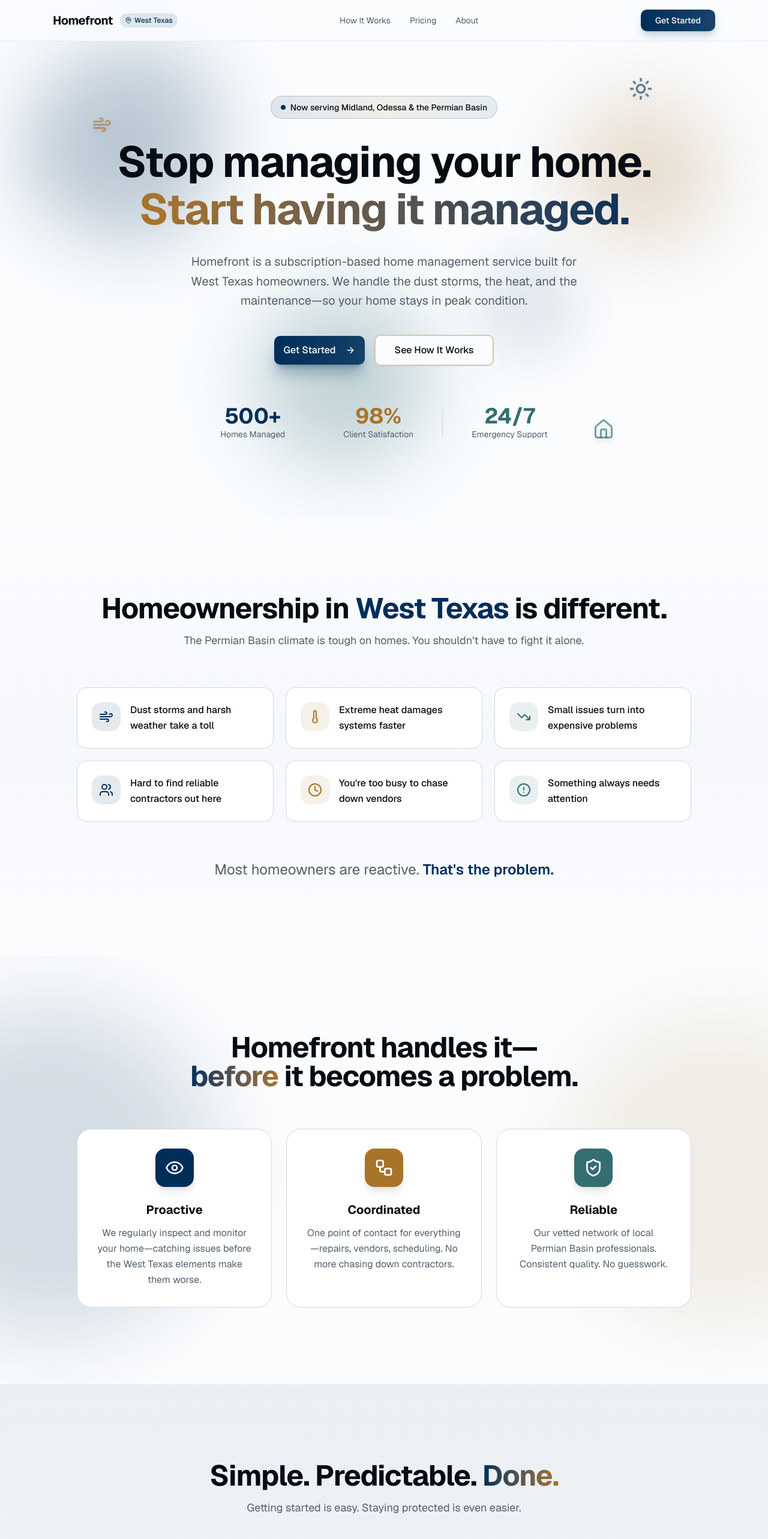
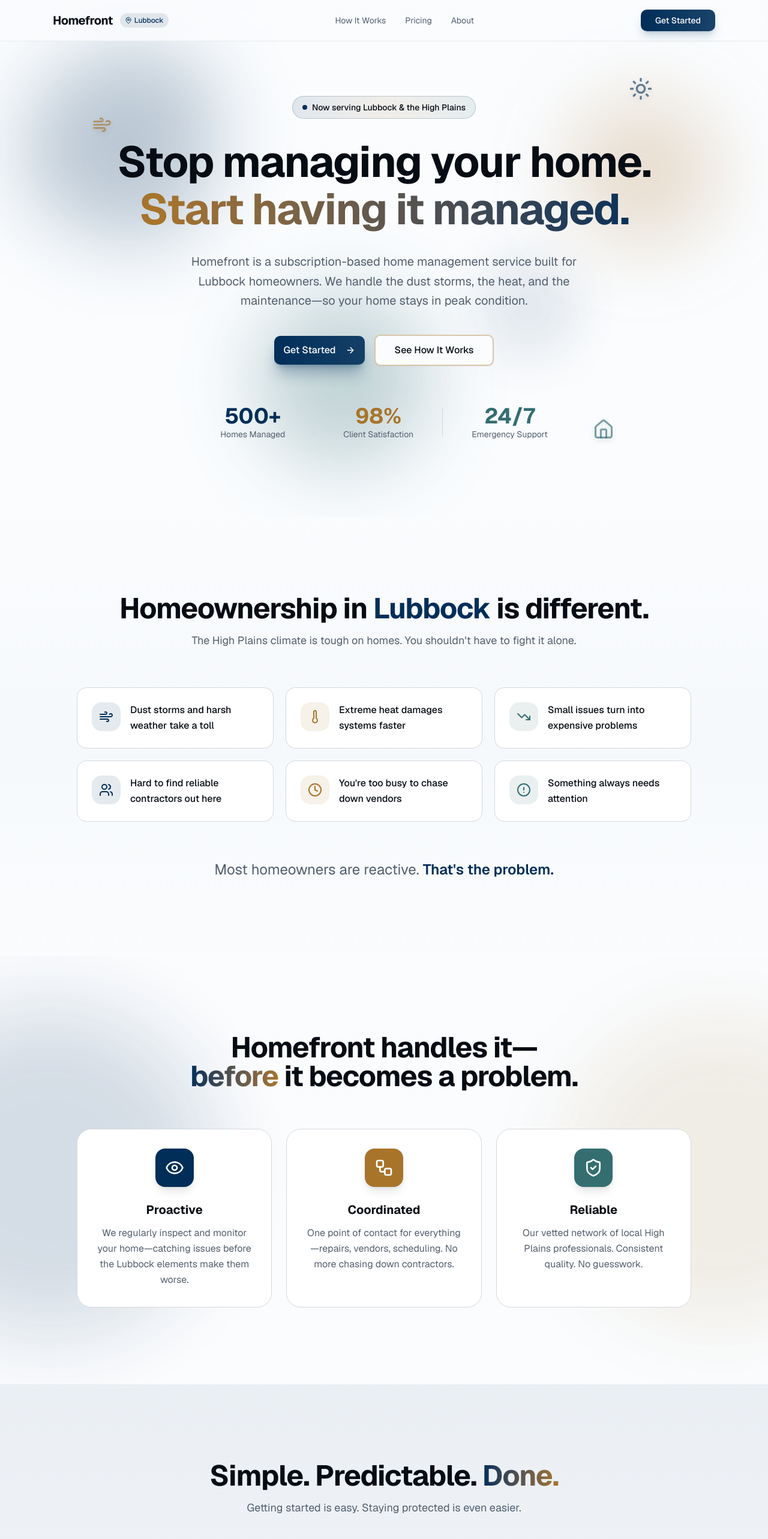
Before and after one commit to treywoodward/Homefront_Website, a Next.js app: page / in a window 1280 px wide. Shown: the top 2566 px of the page at 60% size. Built offline with nearby package versions, Linux system fonts and the light colour scheme.

Commit message:
Update service area from Midland-Odessa to Lubbock & the High Plains
Co-Authored-By: Claude Sonnet 4.6 <noreply@anthropic.com>

```diff
--- a/components/final-cta.tsx
+++ b/components/final-cta.tsx
@@ -23,7 +23,7 @@ export function FinalCTA() {
       <div className="relative mx-auto max-w-3xl text-center">
         <div className="inline-flex items-center gap-2 px-4 py-2 rounded-full bg-background/10 border border-background/20 mb-8">
           <MapPin className="h-4 w-4 text-primary" />
-          <span className="text-sm font-medium text-background/80">Serving Midland, Odessa & the Permian Basin</span>
+          <span className="text-sm font-medium text-background/80">Serving Lubbock & the High Plains</span>
         </div>
 
         <h2 className="text-3xl md:text-4xl lg:text-5xl font-bold tracking-tight text-balance">
@@ -33,7 +33,7 @@ export function FinalCTA() {
         </h2>
 
         <p className="mt-6 text-lg text-background/70 max-w-xl mx-auto">
-          Join hundreds of West Texas homeowners who&apos;ve stopped worrying about maintenance and started enjoying their homes.
+          Join hundreds of Lubbock homeowners who&apos;ve stopped worrying about maintenance and started enjoying their homes.
         </p>
 
         <div className="mt-10 flex flex-col sm:flex-row items-center justify-center gap-4">
--- a/components/footer.tsx
+++ b/components/footer.tsx
@@ -12,12 +12,12 @@ export function Footer() {
               Homefront
             </Link>
             <p className="mt-3 text-muted-foreground leading-relaxed">
-              Private home management for West Texas homeowners. Serving Midland, Odessa, and the greater Permian Basin.
+              Private home management for Lubbock homeowners. Serving Lubbock and the greater High Plains.
             </p>
             <div className="mt-6 space-y-3">
               <div className="flex items-center gap-3 text-sm text-muted-foreground">
                 <MapPin className="h-4 w-4 text-primary" />
-                <span>Midland-Odessa, TX</span>
+                <span>Lubbock, TX</span>
               </div>
               <div className="flex items-center gap-3 text-sm text-muted-foreground">
                 <Phone className="h-4 w-4 text-accent" />
@@ -68,7 +68,7 @@ export function Footer() {
             © {new Date().getFullYear()} Homefront. All rights reserved.
           </p>
           <p className="text-sm text-muted-foreground">
-            Made with care in <span className="text-primary font-medium">West Texas</span>
+            Made with care in <span className="text-primary font-medium">Lubbock</span>
           </p>
         </div>
       </div>
--- a/components/header.tsx
+++ b/components/header.tsx
@@ -17,7 +17,7 @@ export function Header() {
           </Link>
           <span className="hidden sm:flex items-center gap-1 px-2 py-1 rounded-full bg-primary/10 text-xs font-medium text-primary">
             <MapPin className="h-3 w-3" />
-            West Texas
+            Lubbock
           </span>
         </div>
 
--- a/components/hero.tsx
+++ b/components/hero.tsx
@@ -27,7 +27,7 @@ export function Hero() {
             <span className="animate-ping absolute inline-flex h-full w-full rounded-full bg-primary opacity-75"></span>
             <span className="relative inline-flex rounded-full h-2 w-2 bg-primary"></span>
           </span>
-          <span className="text-sm font-medium text-foreground">Now serving Midland, Odessa & the Permian Basin</span>
+          <span className="text-sm font-medium text-foreground">Now serving Lubbock & the High Plains</span>
         </div>
 
         <h1 className="text-4xl md:text-6xl lg:text-7xl font-bold tracking-tight text-foreground leading-[1.1] text-balance animate-fade-in-up delay-100">
@@ -37,7 +37,7 @@ export function Hero() {
         </h1>
 
         <p className="mt-8 text-lg md:text-xl text-muted-foreground max-w-2xl mx-auto leading-relaxed text-pretty animate-fade-in-up delay-200">
-          Homefront is a subscription-based home management service built for West Texas homeowners. We handle the dust storms, the heat, and the maintenance—so your home stays in peak condition.
+          Homefront is a subscription-based home management service built for Lubbock homeowners. We handle the dust storms, the heat, and the maintenance—so your home stays in peak condition.
         </p>
 
         <div className="mt-10 flex flex-col sm:flex-row items-center justify-center gap-4 animate-fade-in-up delay-300">
--- a/components/how-it-works.tsx
+++ b/components/how-it-works.tsx
@@ -14,7 +14,7 @@ const steps = [
     number: "02",
     icon: Search,
     title: "We Inspect & Track",
-    description: "We build a full picture of your home and stay ahead of West Texas wear.",
+    description: "We build a full picture of your home and stay ahead of Lubbock wear.",
     color: "accent",
   },
   {
--- a/components/pricing.tsx
+++ b/components/pricing.tsx
@@ -69,7 +69,7 @@ export function Pricing() {
             Straightforward <span className="bg-gradient-to-r from-primary to-accent bg-clip-text text-transparent">pricing.</span>
           </h2>
           <p className="mt-4 text-lg text-muted-foreground">
-            Plans designed for West Texas homeowners. No surprises.
+            Plans designed for Lubbock homeowners. No surprises.
           </p>
         </div>
 
@@ -132,7 +132,7 @@ export function Pricing() {
         </div>
 
         <p className="mt-12 text-center text-muted-foreground">
-          All plans include coverage for homes in <span className="text-primary font-medium">Midland</span>, <span className="text-accent font-medium">Odessa</span>, and the greater <span className="text-tertiary font-medium">Permian Basin</span>.
+          All plans include coverage for homes in <span className="text-primary font-medium">Lubbock</span> and the greater <span className="text-tertiary font-medium">High Plains</span>.
         </p>
       </div>
     </section>
--- a/components/problem.tsx
+++ b/components/problem.tsx
@@ -46,10 +46,10 @@ export function Problem() {
     <section className="py-20 md:py-32 px-6 bg-gradient-to-b from-background via-secondary/30 to-background">
       <div className="mx-auto max-w-5xl">
         <h2 className="text-3xl md:text-4xl lg:text-5xl font-bold tracking-tight text-foreground text-center text-balance">
-          Homeownership in <span className="text-primary">West Texas</span> is different.
+          Homeownership in <span className="text-primary">Lubbock</span> is different.
         </h2>
         <p className="mt-4 text-lg text-muted-foreground text-center max-w-2xl mx-auto">
-          The Permian Basin climate is tough on homes. You shouldn&apos;t have to fight it alone.
+          The High Plains climate is tough on homes. You shouldn&apos;t have to fight it alone.
         </p>
 
         <div className="mt-16 grid grid-cols-1 md:grid-cols-2 lg:grid-cols-3 gap-5">
--- a/components/real-estate.tsx
+++ b/components/real-estate.tsx
@@ -6,7 +6,7 @@ const benefits = [
   {
     icon: TrendingUp,
     title: "Maintain Property Value",
-    description: "Regular maintenance protects your investment from harsh West Texas conditions.",
+    description: "Regular maintenance protects your investment from harsh Lubbock conditions.",
     color: "primary",
   },
   {
--- a/components/services.tsx
+++ b/components/services.tsx
@@ -23,7 +23,7 @@ const mainServices = [
   { icon: FileText, text: "Digital home history + records", color: "text-accent", bg: "bg-accent/10" },
   { icon: Users, text: "Local vendor coordination", color: "text-tertiary", bg: "bg-tertiary/10" },
   { icon: Calendar, text: "Priority scheduling", color: "text-primary", bg: "bg-primary/10" },
-  { icon: MapPin, text: "Trusted Permian Basin network", color: "text-accent", bg: "bg-accent/10" },
+  { icon: MapPin, text: "Trusted High Plains network", color: "text-accent", bg: "bg-accent/10" },
   { icon: Droplets, text: "Water system monitoring", color: "text-tertiary", bg: "bg-tertiary/10" },
 ]
 
@@ -44,10 +44,10 @@ export function Services() {
       <div className="relative mx-auto max-w-6xl">
         <div className="text-center">
           <h2 className="text-3xl md:text-4xl lg:text-5xl font-bold tracking-tight text-foreground text-balance">
-            Everything your <span className="text-primary">West Texas</span> home needs.
+            Everything your <span className="text-primary">Lubbock</span> home needs.
           </h2>
           <p className="mt-4 text-lg text-muted-foreground max-w-2xl mx-auto">
-            Services designed specifically for the unique challenges of Permian Basin homeownership.
+            Services designed specifically for the unique challenges of High Plains homeownership.
           </p>
         </div>
 
--- a/components/solution.tsx
+++ b/components/solution.tsx
@@ -6,7 +6,7 @@ const pillars = [
   {
     icon: Eye,
     title: "Proactive",
-    description: "We regularly inspect and monitor your home—catching issues before the West Texas elements make them worse.",
+    description: "We regularly inspect and monitor your home—catching issues before the Lubbock elements make them worse.",
     gradient: "from-primary to-primary/80",
     iconBg: "bg-primary",
   },
@@ -20,7 +20,7 @@ const pillars = [
   {
     icon: ShieldCheck,
     title: "Reliable",
-    description: "Our vetted network of local Permian Basin professionals. Consistent quality. No guesswork.",
+    description: "Our vetted network of local High Plains professionals. Consistent quality. No guesswork.",
     gradient: "from-tertiary to-tertiary/80",
     iconBg: "bg-tertiary",
   },
--- a/components/trust.tsx
+++ b/components/trust.tsx
@@ -3,7 +3,7 @@
 import { UserCheck, ClipboardList, MessageSquare, BadgeCheck, Star } from "lucide-react"
 
 const trustPoints = [
-  { icon: UserCheck, text: "Vetted local West Texas professionals", color: "text-primary", bg: "bg-primary/10" },
+  { icon: UserCheck, text: "Vetted local Lubbock professionals", color: "text-primary", bg: "bg-primary/10" },
   { icon: ClipboardList, text: "Climate-specific inspection process", color: "text-accent", bg: "bg-accent/10" },
   { icon: MessageSquare, text: "Transparent communication always", color: "text-tertiary", bg: "bg-tertiary/10" },
   { icon: BadgeCheck, text: "No upselling, no hidden fees", color: "text-primary", bg: "bg-primary/10" },
@@ -13,13 +13,13 @@ const testimonials = [
   {
     quote: "Between work in the oil field and family, I had zero time for home stuff. Homefront handles everything—even coordinated repairs after that bad dust storm last spring.",
     name: "Marcus T.",
-    location: "Midland",
+    location: "Lubbock",
     rating: 5,
   },
   {
     quote: "Our AC died in July. Homefront had someone there same day. They understand what living out here means.",
     name: "Jennifer & David K.",
-    location: "Odessa",
+    location: "Lubbock",
     rating: 5,
   },
 ]
--- a/components/who-its-for.tsx
+++ b/components/who-its-for.tsx
@@ -22,7 +22,7 @@ export function WhoItsFor() {
       <div className="relative mx-auto max-w-4xl">
         <div className="text-center">
           <h2 className="text-3xl md:text-4xl lg:text-5xl font-bold tracking-tight text-foreground text-balance">
-            Built for <span className="bg-gradient-to-r from-primary via-accent to-tertiary bg-clip-text text-transparent animate-gradient">West Texas</span> homeowners.
+            Built for <span className="bg-gradient-to-r from-primary via-accent to-tertiary bg-clip-text text-transparent animate-gradient">Lubbock</span> homeowners.
           </h2>
           <p className="mt-4 text-lg text-muted-foreground max-w-xl mx-auto">
             Whether you&apos;re working the fields or running a business, your home shouldn&apos;t be another job.
```
